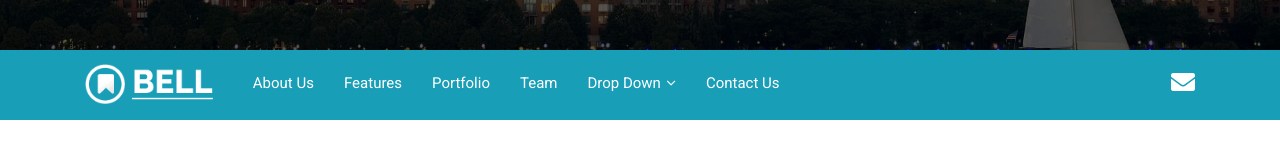
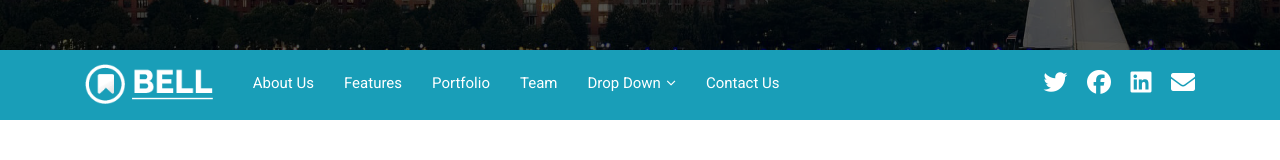
Before and after one commit to ShivamModi1012/Bell, a plain HTML site: page index.html in a window 1280 px wide. Shown: the part 750-910 px from the top of the page. Drawn offline with Linux system fonts and the light colour scheme; files whose address does not match are found by name.

Commit message:
Update index.html

```diff
--- a/index.html
+++ b/index.html
@@ -30,7 +30,7 @@
 
   <!-- Bootstrap CSS File -->
   <link href="bootstrap.min.css" rel="stylesheet">
-
+<script src='https://kit.fontawesome.com/a076d05399.js'></script>
   <!-- Libraries CSS Files -->
   <link href="font-awesome.min.css" rel="stylesheet">
 
```
